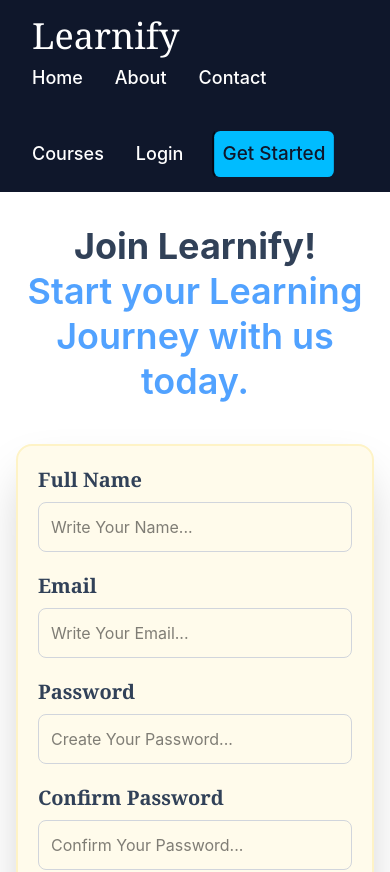
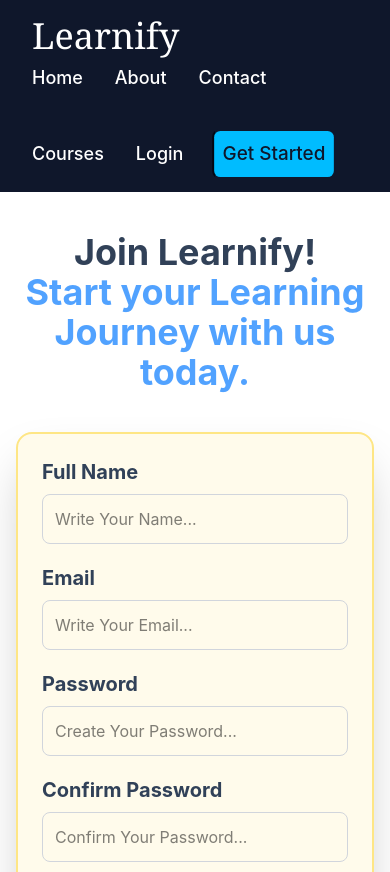
Before and after one commit to yusrasayyad019-droid/Learnify, a React (Vite) app: page /get in a window 390 px wide. Shown: the top 872 px of the page. Built offline with nearby package versions, Linux system fonts and the light colour scheme.

Commit message:
Improve responsive deign

```diff
--- a/src/pages/Coursecarddetail.jsx
+++ b/src/pages/Coursecarddetail.jsx
@@ -1,9 +1,9 @@
 import React from "react";
 
 const Coursecarddetail = () => {
+
   return (
     <div className="min-h-screen bg-amber-50 py-12 px-5">
-
 
       <div className="text-center mb-12">
         <h1 className="text-4xl md:text-6xl font-bold text-slate-700">
@@ -15,11 +15,9 @@ const Coursecarddetail = () => {
         </p>
       </div>
 
+      <div className="max-w-7xl mx-auto grid grid-cols-1 md:grid-cols-2 gap-x-10 gap-y-10">
 
-      <div className="max-w-7xl mx-auto grid grid-cols-1 md:grid-cols-2 gap-8">
-
-
-        <div className="bg-white p-8 rounded-3xl shadow-xl hover:-translate-y-2 transition-all duration-300">
+        <div className="bg-white p-6 sm:p-8 rounded-3xl shadow-xl hover:-translate-y-2 transition-all duration-300">
           <h2 className="text-3xl font-bold text-slate-700">
             💻 Web Development
           </h2>
@@ -49,9 +47,7 @@ const Coursecarddetail = () => {
           </ul>
         </div>
 
-
-
-        <div className="bg-white p-8 rounded-3xl shadow-xl hover:-translate-y-2 transition-all duration-300">
+        <div className="bg-white p-6 sm:p-8 rounded-3xl shadow-xl hover:-translate-y-2 transition-all duration-300">
           <h2 className="text-3xl font-bold text-slate-700">
             ⚛️ React JS
           </h2>
@@ -81,9 +77,7 @@ const Coursecarddetail = () => {
           </ul>
         </div>
 
-
-
-        <div className="bg-white p-8 rounded-3xl shadow-xl hover:-translate-y-2 transition-all duration-300">
+        <div className="bg-white p-6 sm:p-8 rounded-3xl shadow-xl hover:-translate-y-2 transition-all duration-300">
           <h2 className="text-3xl font-bold text-slate-700">
             🟢 Node JS
           </h2>
@@ -112,9 +106,7 @@ const Coursecarddetail = () => {
           </ul>
         </div>
 
-
-
-        <div className="bg-white p-8 rounded-3xl shadow-xl hover:-translate-y-2 transition-all duration-300">
+        <div className="bg-white p-6 sm:p-8 rounded-3xl shadow-xl hover:-translate-y-2 transition-all duration-300">
           <h2 className="text-3xl font-bold text-slate-700">
             🌿 MongoDB
           </h2>
@@ -144,9 +136,7 @@ const Coursecarddetail = () => {
           </ul>
         </div>
 
-
-
-        <div className="bg-white p-8 rounded-3xl shadow-xl hover:-translate-y-2 transition-all duration-300">
+        <div className="bg-white p-6 sm:p-8 rounded-3xl shadow-xl hover:-translate-y-2 transition-all duration-300">
           <h2 className="text-3xl font-bold text-slate-700">
             🐍 Python Programming
           </h2>
@@ -176,9 +166,7 @@ const Coursecarddetail = () => {
           </ul>
         </div>
 
-
-
-        <div className="bg-white p-8 rounded-3xl shadow-xl hover:-translate-y-2 transition-all duration-300">
+        <div className="bg-white p-6 sm:p-8 rounded-3xl shadow-xl hover:-translate-y-2 transition-all duration-300">
           <h2 className="text-3xl font-bold text-slate-700">
             🎨 UI/UX Design
           </h2>
@@ -209,8 +197,9 @@ const Coursecarddetail = () => {
         </div>
 
       </div>
+
     </div>
-  );
-};
+  )
+}
 
-export default Coursecarddetail;
+export default Coursecarddetail
--- a/src/pages/Get.jsx
+++ b/src/pages/Get.jsx
@@ -1,7 +1,5 @@
-
-import React from 'react'
+import React, { useState } from 'react'
 import { Link } from 'react-router-dom'
-import { useState } from 'react'
 
 const Get = () => {
 
@@ -36,25 +34,26 @@ const Get = () => {
   }
 
   return (
-    <div className="min-h-screen bg-white px-4 py-8">
+    <div className="min-h-screen bg-white px-4 py-10">
 
-      <div className="text-center">
-        <h1 className="text-4xl sm:text-5xl md:text-6xl font-bold text-slate-700 leading-tight">
+      <h1 className="text-4xl sm:text-5xl font-bold text-slate-700 text-center">
         Join Learnify!
         <br />
-          <span className="text-blue-400 font-semibold">
+        <span className="text-blue-400">
           Start your Learning
           <br />
           Journey with us today.
         </span>
       </h1>
-      </div>
 
-      <form onSubmit={handleSubmit} className="w-full max-w-md mx-auto mt-10">
+      <form
+        onSubmit={handleSubmit}
+        className="w-full max-w-lg mx-auto mt-10"
+      >
 
-        <div className="rounded-2xl shadow-2xl border-2 border-amber-100 bg-amber-50 p-5 sm:p-7">
+        <div className="bg-amber-50 border-2 border-amber-200 rounded-2xl shadow-2xl p-6 sm:p-8">
 
-          <label className="block text-xl sm:text-2xl text-slate-700 font-serif font-bold mb-2">
+          <label className="block text-xl font-bold text-slate-700 mb-2">
             Full Name
           </label>
 
@@ -62,13 +61,11 @@ const Get = () => {
             type="text"
             placeholder="Write Your Name..."
             value={name}
-            onChange={(e) => {
-              setName(e.target.value)
-            }}
-            className="w-full border border-gray-300 rounded-lg p-3 outline-none focus:border-blue-500 focus:ring-2 focus:ring-blue-200"
+            onChange={(e) => setName(e.target.value)}
+            className="w-full border border-gray-300 rounded-lg p-3 outline-none focus:border-blue-500"
           />
 
-          <label className="block text-xl sm:text-2xl text-slate-700 font-serif font-bold mt-5 mb-2">
+          <label className="block text-xl font-bold text-slate-700 mt-5 mb-2">
             Email
           </label>
 
@@ -76,13 +73,11 @@ const Get = () => {
             type="email"
             placeholder="Write Your Email..."
             value={email}
-            onChange={(e) => {
-              setEmail(e.target.value)
-            }}
-            className="w-full border border-gray-300 rounded-lg p-3 outline-none focus:border-blue-500 focus:ring-2 focus:ring-blue-200"
+            onChange={(e) => setEmail(e.target.value)}
+            className="w-full border border-gray-300 rounded-lg p-3 outline-none focus:border-blue-500"
           />
 
-          <label className="block text-xl sm:text-2xl text-slate-700 font-serif font-bold mt-5 mb-2">
+          <label className="block text-xl font-bold text-slate-700 mt-5 mb-2">
             Password
           </label>
 
@@ -90,13 +85,11 @@ const Get = () => {
             type="password"
             placeholder="Create Your Password..."
             value={password}
-            onChange={(e) => {
-              setPassword(e.target.value)
-            }}
-            className="w-full border border-gray-300 rounded-lg p-3 outline-none focus:border-blue-500 focus:ring-2 focus:ring-blue-200"
+            onChange={(e) => setPassword(e.target.value)}
+            className="w-full border border-gray-300 rounded-lg p-3 outline-none focus:border-blue-500"
           />
 
-          <label className="block text-xl sm:text-2xl text-slate-700 font-serif font-bold mt-5 mb-2">
+          <label className="block text-xl font-bold text-slate-700 mt-5 mb-2">
             Confirm Password
           </label>
 
@@ -104,28 +97,26 @@ const Get = () => {
             type="password"
             placeholder="Confirm Your Password..."
             value={confirmPassword}
-            onChange={(e) => {
-              setConfirmPassword(e.target.value)
-            }}
-            className="w-full border border-gray-300 rounded-lg p-3 outline-none focus:border-blue-500 focus:ring-2 focus:ring-blue-200"
+            onChange={(e) => setConfirmPassword(e.target.value)}
+            className="w-full border border-gray-300 rounded-lg p-3 outline-none focus:border-blue-500"
           />
 
           <button
             type="submit"
-            className="w-full mt-7 bg-blue-400 text-white text-xl font-bold rounded-xl px-4 py-3 cursor-pointer hover:bg-blue-500 transition"
+            className="w-full mt-7 bg-blue-400 text-white text-xl font-bold rounded-xl px-4 py-3 hover:bg-blue-500 transition"
           >
             Create Account
           </button>
 
           <div className="text-center mt-6">
 
-            <p className="text-slate-600 text-base sm:text-lg">
+            <p className="text-slate-600">
               Already have an Account?
             </p>
 
             <Link
               to="/login"
-              className="inline-block mt-2 text-blue-500 text-lg font-semibold hover:text-blue-700"
+              className="inline-block mt-2 text-blue-500 text-lg font-semibold"
             >
               Login
             </Link>
@@ -146,4 +137,4 @@ const Get = () => {
   )
 }
 
-export default Get;
+export default Get
```
Lines whose indentation alone changed are shown as unchanged.
